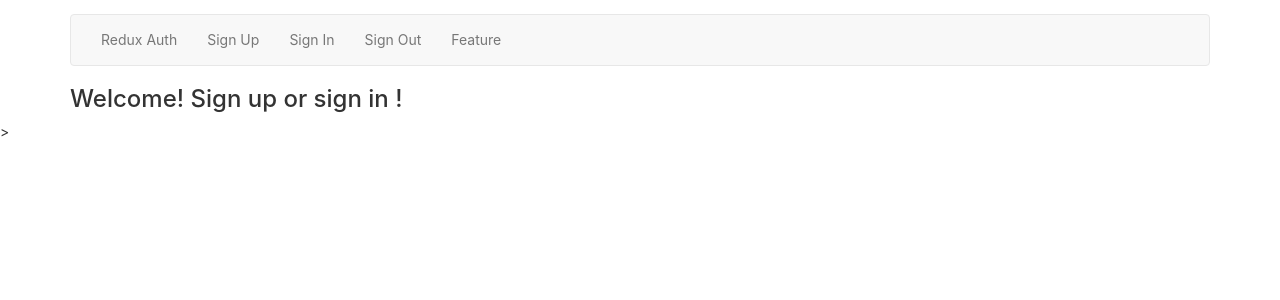
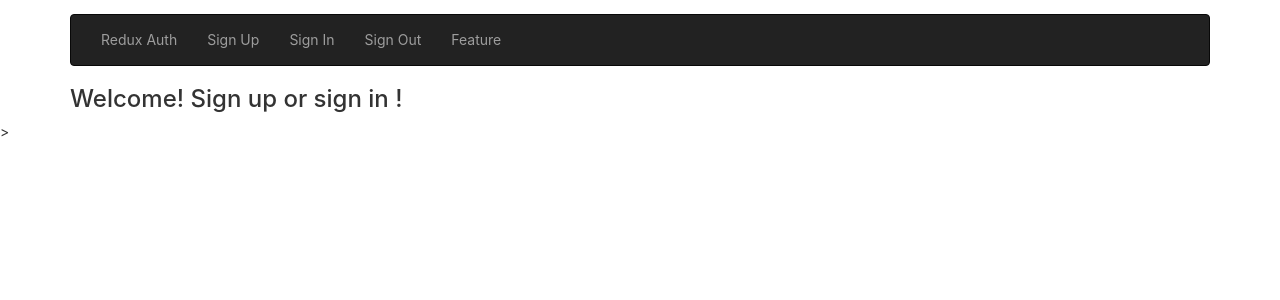
Before and after one commit to WendySanarwanto/udemy-advanced-react-and-redux, a React (Create React App) app in the folder auth/client/: page / in a window 1280 px wide. Shown: the top 300 px of the page. Built offline with nearby package versions, Linux system fonts and the light colour scheme.

Commit message:
Changed navbar style to inverse

```diff
--- a/auth/client/src/components/Header.jsx
+++ b/auth/client/src/components/Header.jsx
@@ -3,7 +3,7 @@ import { Link } from 'react-router-dom';
 
 const Header = () => {
   return (
-    <nav className="navbar navbar-default">
+    <nav className="navbar navbar-inverse">
       <div className="container-fluid">
         <ul className="nav navbar-nav">
           <li><Link to="/">Redux Auth</Link></li>
```
